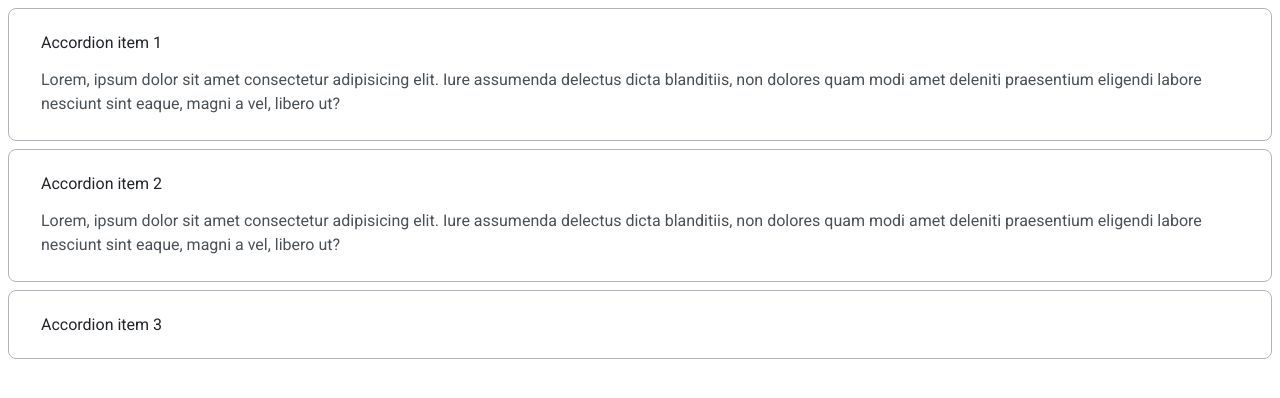
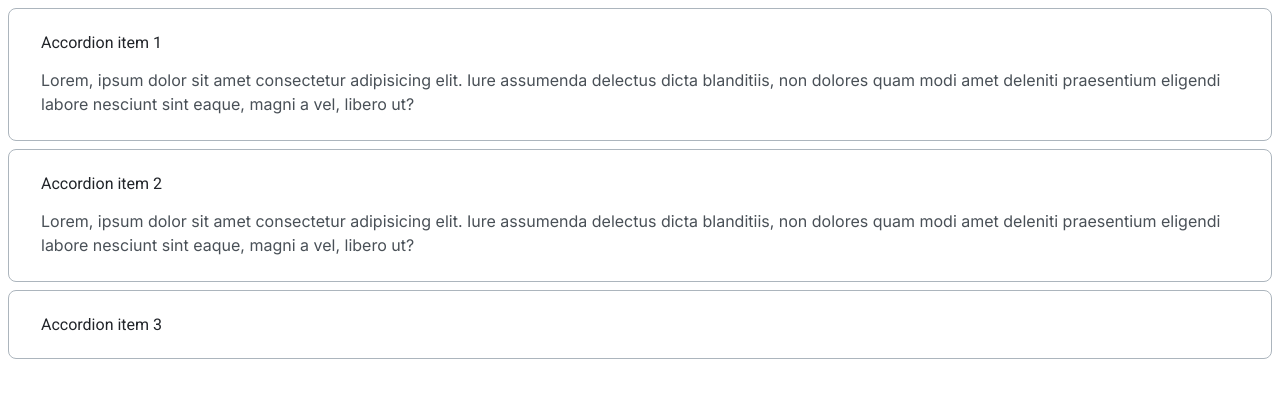
Before and after one commit to moiseyka86/htmlcss-20220120_marina31, a website: page 03-lection1/02-accordion/index.html in a window 1280 px wide. Both pictures are taken after a click on the heading "Accordion item 2". Drawn offline with Linux system fonts and the light colour scheme.

Commit message:
fix accordion

```diff
--- a/03-lection1/02-accordion/accordion.css
+++ b/03-lection1/02-accordion/accordion.css
@@ -1,29 +1,26 @@
 /* Стилизация аккордеона */
-.accordion{
-
-}
-.accordion details{
+.accordion__details{
     border:1px solid var(--grey-3);
     border-radius: 8px;
     padding: 24px 32px;
     font-size: 16px;
+    color: var(--grey-4);
+    font-family: Inter;
 }
-.accordion__item{
-    margin-bottom: 8px;
+.accordion__item + .accordion__item {
+    margin-top: 8px;
 }
-.accordion__item:last-child {
-    margin-bottom: 0;
-}
-.accordion summary::-webkit-details-marker {
+.accordion__summary::-webkit-details-marker {
     display: none;
   }
-.accordion summary {
+  .accordion__summary {
     color:var(--black);
     list-style: none;
   }
-.accordion p{
-    padding:0;
-    margin-bottom: 0;
+.accordion__content{
     color:var(--grey-4);
     line-height:24px;
+    font-size:16px;
+    font-family: Inter;
+    padding-top:16px;
 }
--- a/03-lection1/02-accordion/index.html
+++ b/03-lection1/02-accordion/index.html
@@ -9,32 +9,32 @@
 
 <body>
     <div class="accordion">
-        <details open class="accordion__item">
-            <summary>
+        <details open class="accordion__details accordion__item">
+            <summary class="accordion__summary">
                 Accordion item 1
             </summary>
-            <p>
+            <div class="accordion__content">
                 Lorem, ipsum dolor sit amet consectetur adipisicing elit. Iure assumenda delectus dicta blanditiis, non
                 dolores quam modi amet deleniti praesentium eligendi labore nesciunt sint eaque, magni a vel, libero ut?
-            </p>
+            </div>
         </details>
-        <details class="accordion__item">
-            <summary>
+        <details class="accordion__details accordion__item">
+            <summary class="accordion__summary">
                 Accordion item 2
             </summary>
-            <p>
+            <div class="accordion__content">
                 Lorem, ipsum dolor sit amet consectetur adipisicing elit. Iure assumenda delectus dicta blanditiis, non
                 dolores quam modi amet deleniti praesentium eligendi labore nesciunt sint eaque, magni a vel, libero ut?
-            </p>
+            </div>
         </details>
-        <details class="accordion__item">
-            <summary>
+        <details class="accordion__details accordion__item">
+            <summary class="accordion__summary">
                 Accordion item 3
             </summary>
-            <p>
+            <div class="accordion__content">
                 Lorem, ipsum dolor sit amet consectetur adipisicing elit. Iure assumenda delectus dicta blanditiis, non
                 dolores quam modi amet deleniti praesentium eligendi labore nesciunt sint eaque, magni a vel, libero ut?
-            </p>
+            </div>
         </details>
     </div>
 </body>
--- a/assets/fonts/fonts.css
+++ b/assets/fonts/fonts.css
@@ -1 +1,2 @@
 @import url('https://fonts.googleapis.com/css2?family=Roboto:ital,wght@0,100;0,300;0,400;0,500;0,700;0,900;1,100;1,300;1,400;1,500;1,700;1,900&display=swap');
+@import url('https://fonts.googleapis.com/css2?family=Inter:wght@100;200;300;400;500;600;700;800;900&display=swap');
```
